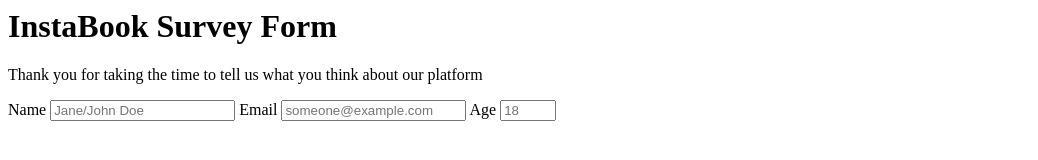
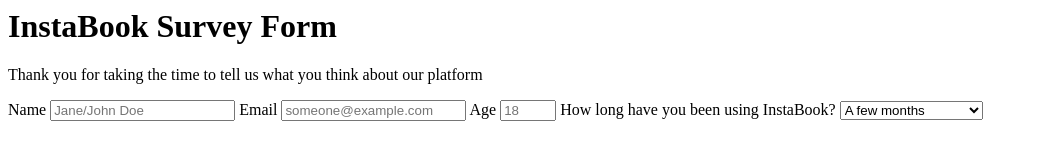
Before and after one commit to shayne243/WebDev-Practice-2, a plain HTML site: page index.html in a window 1280 px wide. Shown: the whole page, without its empty margins (0-1038 px from the left). Drawn offline with Linux system fonts and the light colour scheme.

Commit message:
Added dropdown box

```diff
--- a/index.html
+++ b/index.html
@@ -16,6 +16,15 @@
             <input required id="email" type="email" placeholder="someone@example.com">
             <label for="number-label">Age</label>
             <input required id="number" type="number" max="99" min="18" placeholder="18">
+            <label for="usage-label">How long have you been using InstaBook?</label>
+            <select id="usage">
+                <option value="few-months">A few months</option>
+                <option value="year">A year</option>
+                <option value="two-years">Two years</option>
+                <option value="more-than-two-years">More than two years</option>
+                <option value="more-than-five-years">More than five years</option>
+                <option value="not-sure">I'm not sure</option>
+            </select>
         </form>
     </main>
 
```
